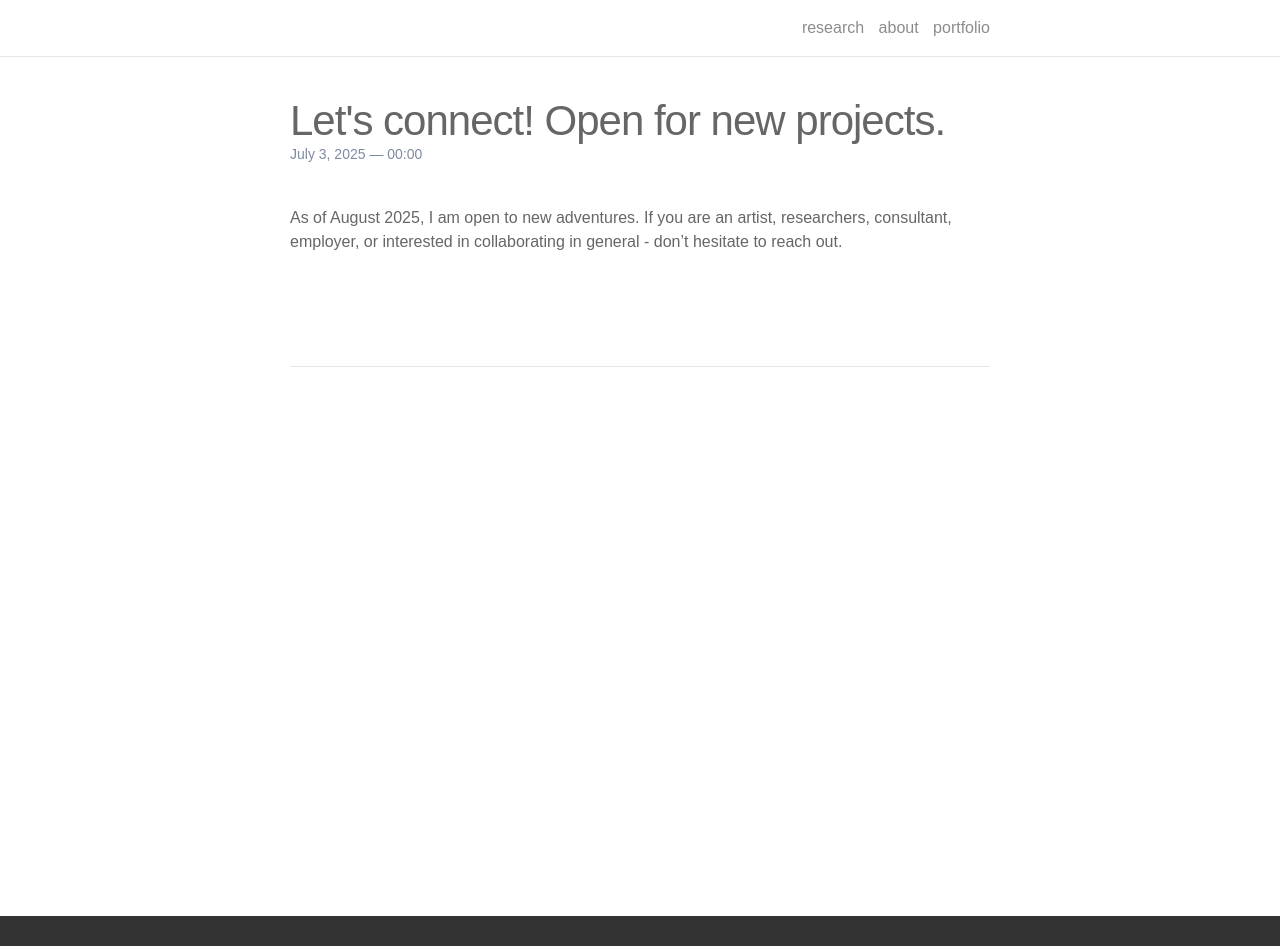
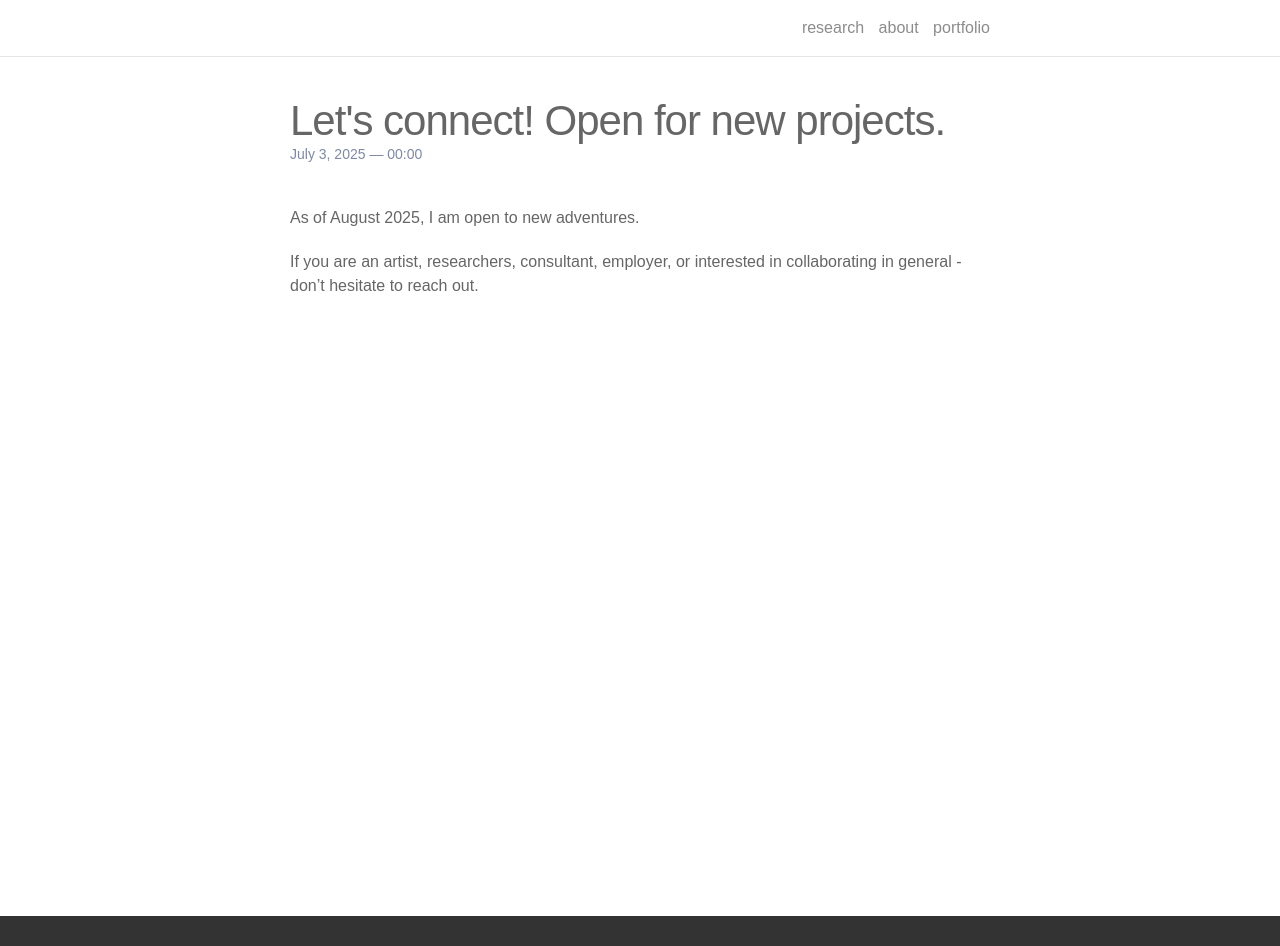
Before and after one commit to Sarah-HCEL/sarahfeldes.github.io, a Jekyll site: the page built from _posts/2025-07-03-openforwork.markdown, in a window 1280 px wide and 946 px high. Built offline with Jekyll 4.4.1, drawn with Linux system fonts in a browser that asks for light colours; nearby versions of some CDN libraries.

Commit message:
Update 2025-07-03-openforwork.markdown

```diff
--- a/_posts/2025-07-03-openforwork.markdown
+++ b/_posts/2025-07-03-openforwork.markdown
@@ -4,19 +4,12 @@ title: Let's connect! Open for new projects.
 date: 03.07.2025
 description: Lookout for autumn 2025
 ---
-As of August 2025, I am open to new adventures. If you are an artist, researchers, consultant, employer, or interested in collaborating in general - don't hesitate to reach out.
+As of August 2025, I am open to new adventures.
+
+If you are an artist, researchers, consultant, employer, or interested in collaborating in general - don't hesitate to reach out.
 <br/>
 
 
 <div class="col three caption">
 </div>
 <br/><br/><br/>
-
-
-***
-
-<br/>
-<p align="middle">
-<iframe width="560" height="315" src="" frameborder="0" allowfullscreen></iframe></p>
-
-<br/><br/><br/>
```
